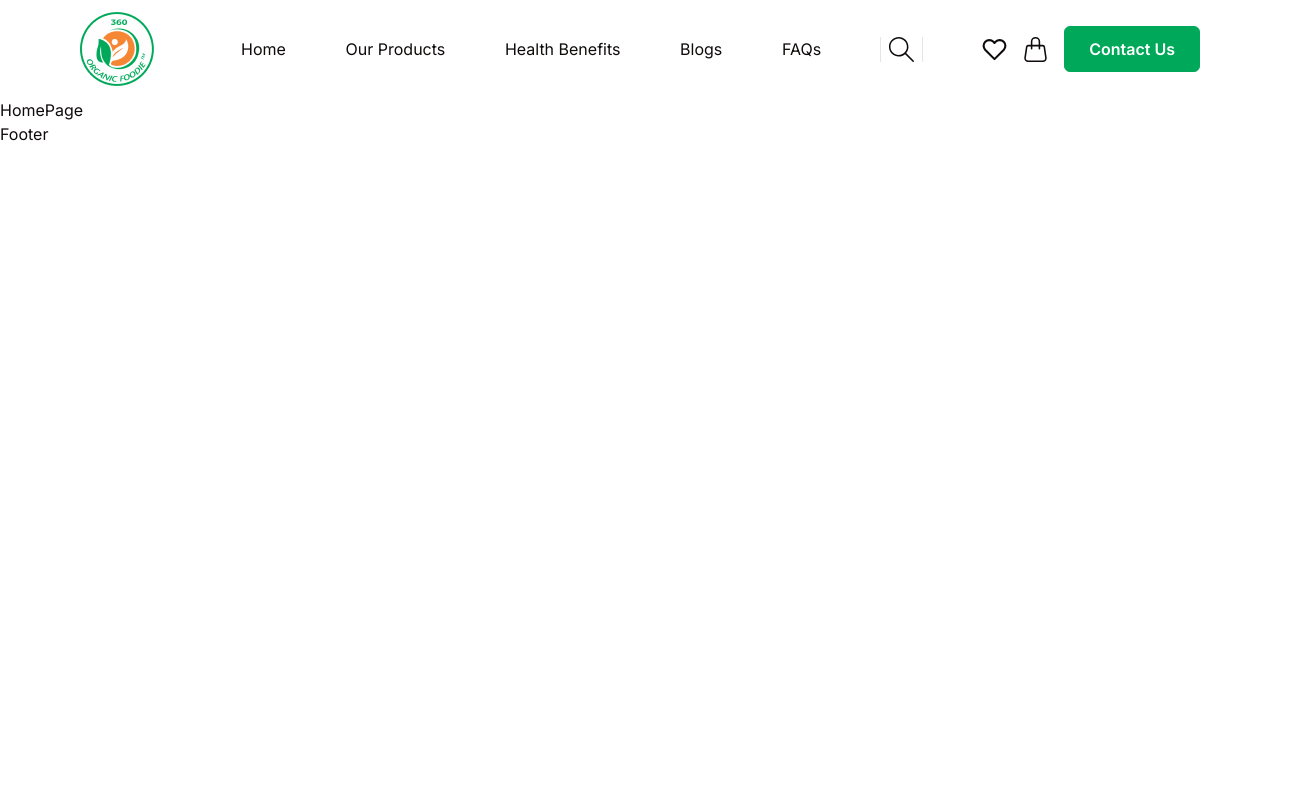
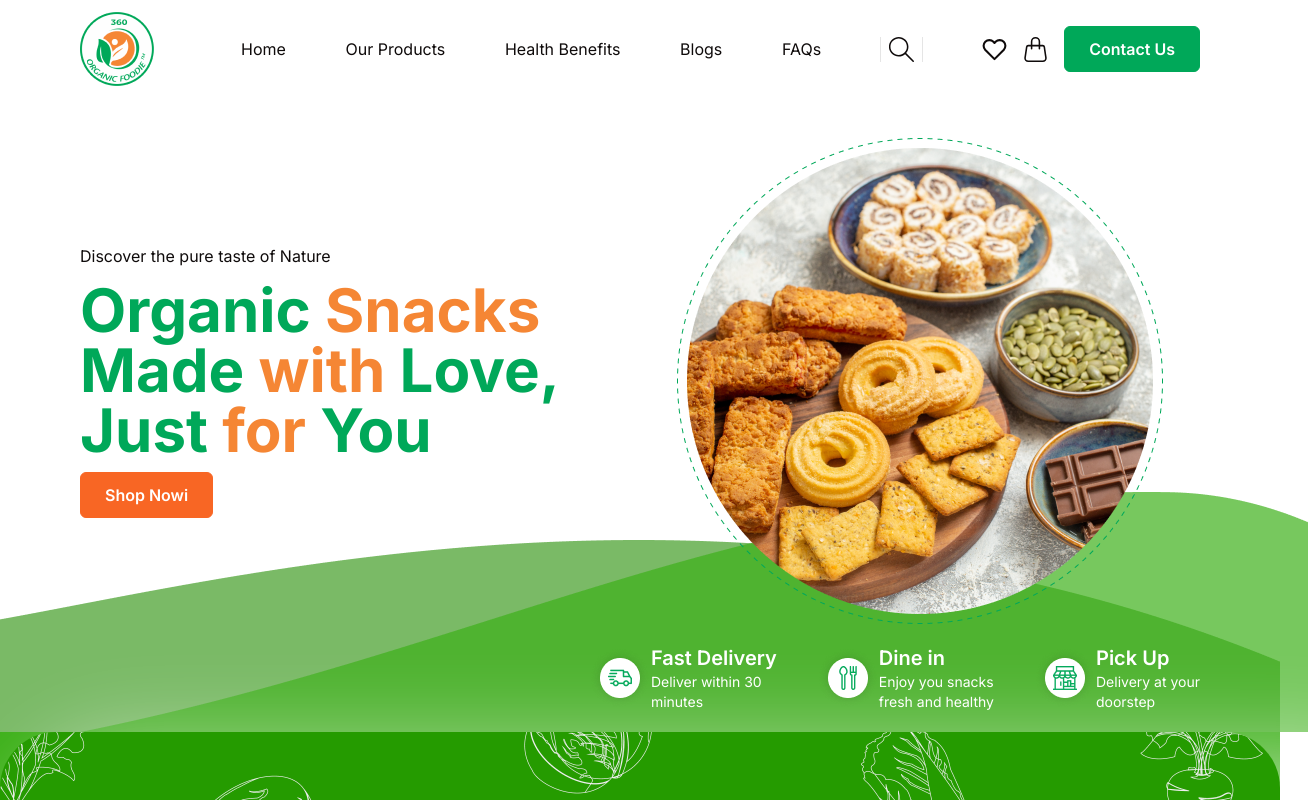
Before and after one commit to blossomobasi/organic_foodie_ecommerce, a React (Vite) app: page / in a window 1280 px wide. Shown: the top 800 px of the page, 1308 px wide, since content can reach past the window. Built offline with nearby package versions, Linux system fonts and the light colour scheme; a web font is replaced by a local one.

Commit message:
Add home main component to home page

```diff
--- a/src/pages/HomePage.tsx
+++ b/src/pages/HomePage.tsx
@@ -1,5 +1,11 @@
+import HomeMain from "../components/HomeMain";
+
 const HomePage = () => {
-    return <div>HomePage</div>;
+    return (
+        <main>
+            <HomeMain />
+        </main>
+    );
 };
 
 export default HomePage;
```
